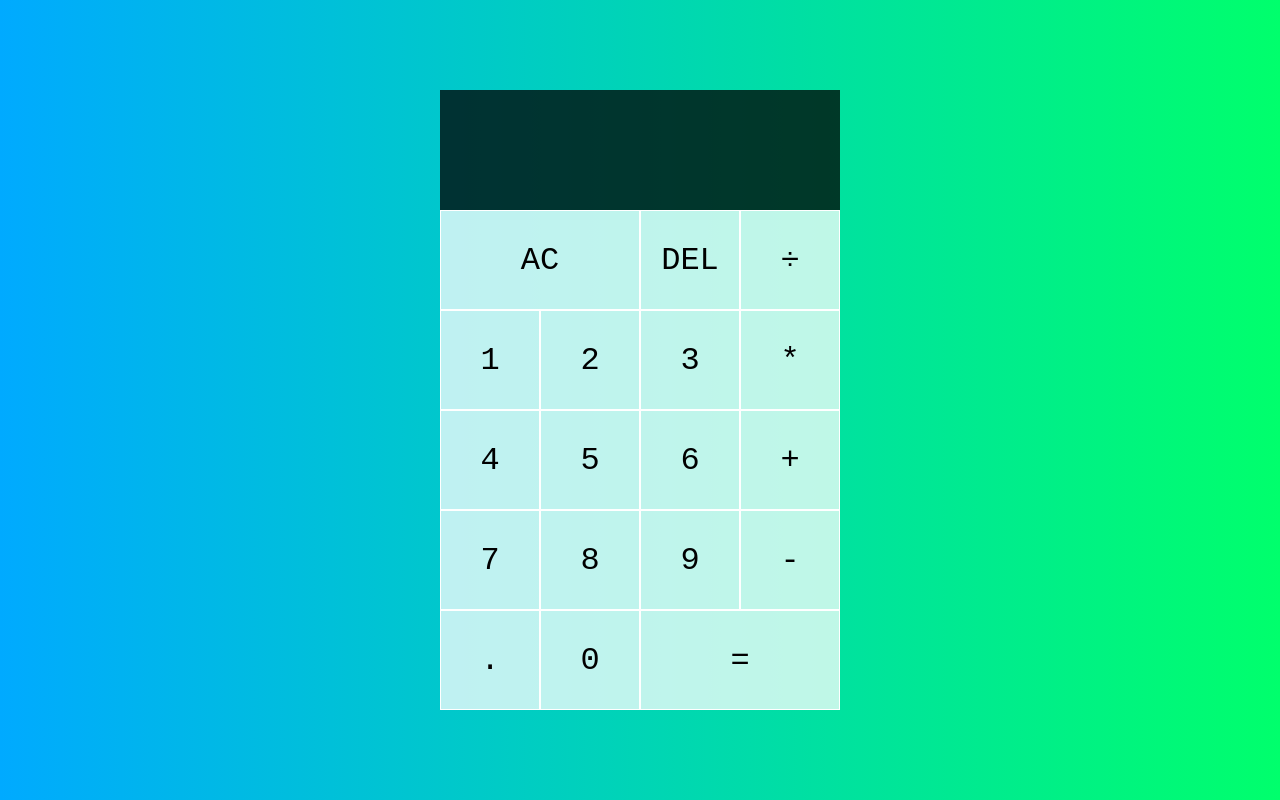
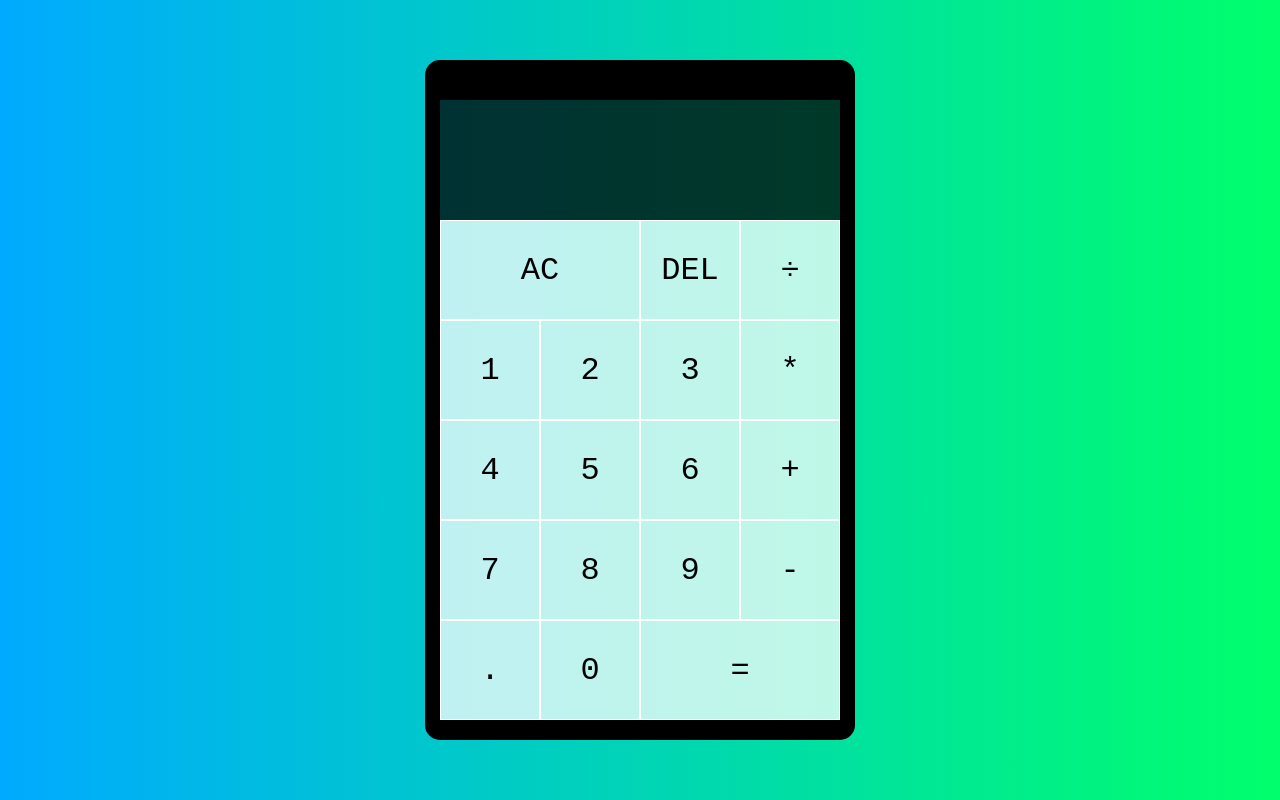
Before and after one commit to Tymkar/calculator, a website: page index.html in a window 1280 px wide. Drawn offline with Linux system fonts and the light colour scheme.

Commit message:
add calculator border

```diff
--- a/index.html
+++ b/index.html
@@ -8,6 +8,7 @@
     <link rel="stylesheet" href="style.css" />
   </head>
   <body>
+    <div class="wrapper">
       <div class="calculator-grid">
         <div class="output">
           <div data-previous-operand class="previous-operand"></div>
@@ -33,6 +34,7 @@
         <button data-number>0</button>
         <button data-equals class="span-two">=</button>
       </div>
+    </div>
     <script src="index.js"></script>
   </body>
 </html>
--- a/style.css
+++ b/style.css
@@ -16,9 +16,13 @@ body {
   display: grid;
   justify-content: center;
   align-content: center;
-  min-height: 100vh;
+  /* min-height: 100vh; */
   grid-template-columns: repeat(4, 100px);
   grid-template-rows: minmax(120px, auto) repeat(5, 100px);
+  border-width: 40px 15px 20px 15px;
+  border-color: black;
+  border-style: solid;
+  border-radius: 15px;
 }
 
 .calculator-grid > button {
@@ -58,3 +62,10 @@ body {
   color: white;
   font-size: 2.5rem;
 }
+
+.wrapper {
+  display: flex;
+  justify-content: center;
+  align-items: center;
+  min-height: 100vh;
+}
```
Lines whose indentation alone changed are shown as unchanged.
